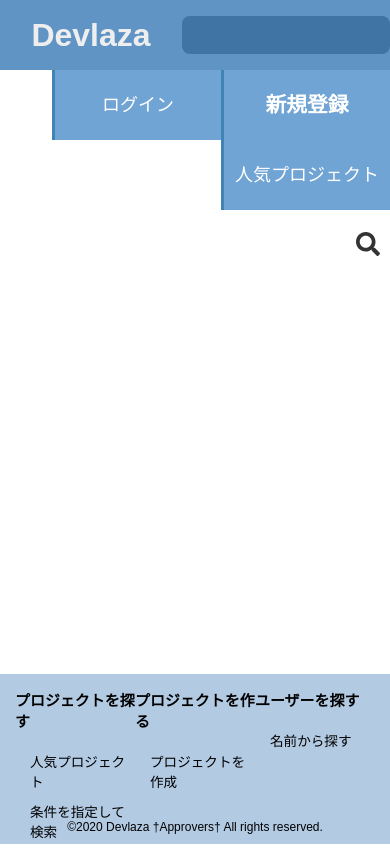
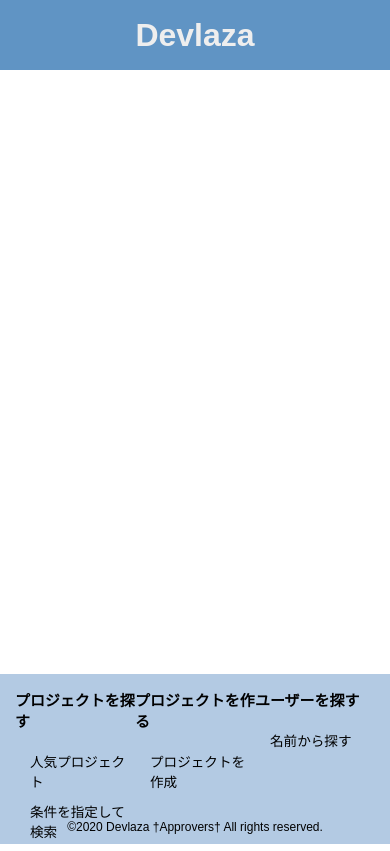
Before and after one commit to unios103/devlaza-front, a React (Create React App) app: page / in a window 390 px wide. Built offline with nearby package versions, Linux system fonts and the light colour scheme.

Commit message:
†追加† ヘッダーをレスポンシブにした

```diff
--- a/src/App.css
+++ b/src/App.css
@@ -11,7 +11,7 @@
 	/* background-color: #e5f0fd; */
 
 
-	padding: 50px 50px;
+	padding: 30px;
 
 	text-align: center;
 
--- a/src/comp/Header.css
+++ b/src/comp/Header.css
@@ -8,6 +8,7 @@
 	-khtml-user-select: none;
 	-webkit-user-select: none;
 	user-select: none;
+
 }
 
 .header-logo {
@@ -20,7 +21,7 @@
 
 	color: #eeeeee;
 
-font-size: 32px;
+	font-size: 32px;
 	font-weight: bold;
 
 	text-align: center;
@@ -81,13 +82,13 @@ font-size: 32px;
 	color: #333333;
 
 	float: right;
-	transition: all 0.2s;
 
 }
 
 .header-search-btn:hover {
 	color: #a0c4f4;
 }
+
 
 .header-btn-wrapper {
 
@@ -126,3 +127,28 @@ font-size: 32px;
 	font-size: 130%;
 	font-weight: bold;
 }
+
+@media screen and (max-width: 880px) {
+	.header-btn+.resp-low-prio{
+		display: none;
+	}
+}
+
+@media screen and (max-width: 700px) {
+	.header-btn {
+		display: none;
+	}
+}
+
+@media screen and (max-width: 450px) {
+	.header-search-text, .header-search-btn {
+		display: none;
+	}
+
+	.header-logo {
+		box-sizing: border-box;
+		width: 100%;
+		text-align: center;
+	}
+
+}
--- a/src/comp/Header.tsx
+++ b/src/comp/Header.tsx
@@ -38,7 +38,7 @@ class Header extends React.Component<HeaderProps, HeaderState> {
 					<div className="header-btn">
 						ログイン
 					</div>
-					<div className="header-btn">
+					<div className="header-btn resp-low-prio">
 						人気プロジェクト
 					</div>
 				</div>
```
